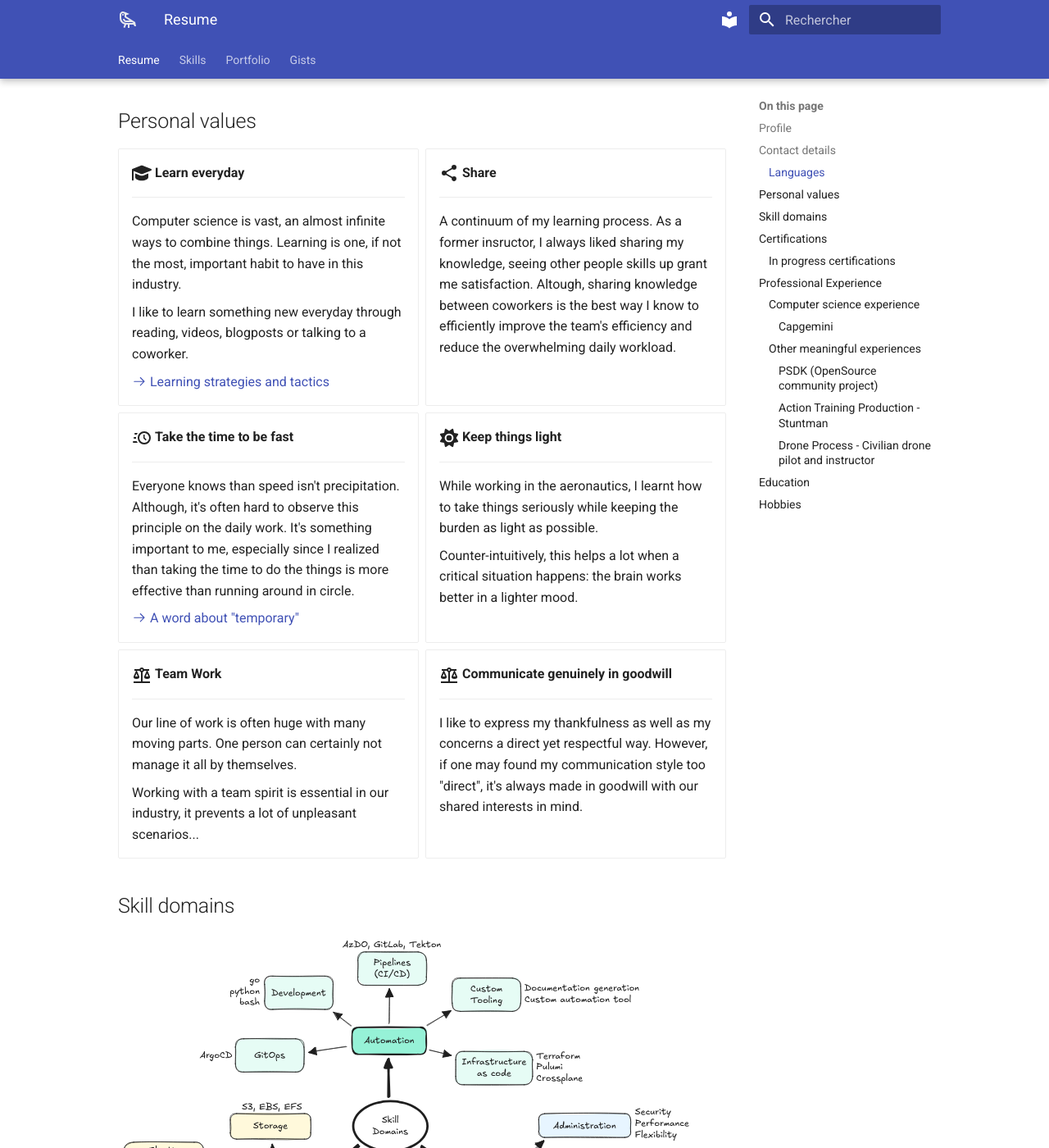
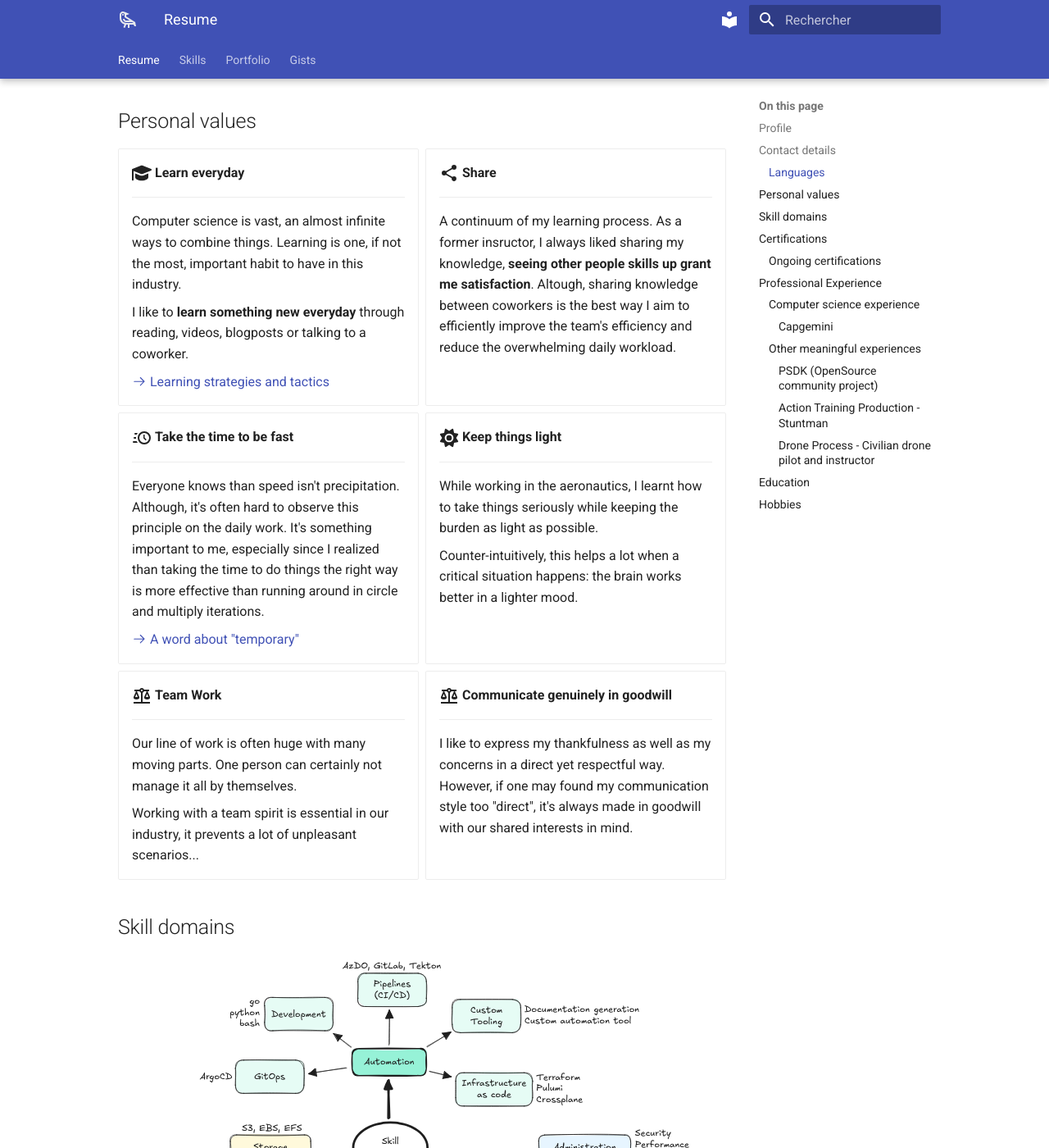
Before and after one commit to robinlioret/cv-en, an MkDocs documentation site: the page built from docs/index.md, in a window 1280 px wide and 1400 px high, scrolled down 1070 px. Shown: the whole window at 82% size. Built offline with MkDocs 1.6.1 and Material for MkDocs 9.7.7, drawn with Linux system fonts in a browser that asks for light colours; emoji names are drawn with the system emoji font; comment, search, counter and statistics services are not loaded; some of the changed text lies outside the part shown.

Commit message:
feat: add highlight to resume and rework some of the sentences

```diff
--- a/docs/index.md
+++ b/docs/index.md
@@ -58,7 +58,7 @@ to optimize my progression.
     Computer science is vast, an almost infinite ways to combine things. Learning is one, if not the most,
     important habit to have in this industry.
 
-    I like to learn something new everyday through reading, videos, blogposts
+    I like to **learn something new everyday** through reading, videos, blogposts
     or talking to a coworker.
 
     [:octicons-arrow-right-24: Learning strategies and tactics](gists/learning.md)
@@ -67,17 +67,17 @@ to optimize my progression.
 
     ---
 
-    A continuum of my learning process. As a former insructor, I always liked sharing my knowledge, seeing other people
-    skills up grant me satisfaction. Altough, sharing knowledge between coworkers is the best way
-    I know to efficiently improve the team's efficiency and reduce the overwhelming daily workload.
+    A continuum of my learning process. As a former insructor, I always liked sharing my knowledge, **seeing other people
+    skills up grant me satisfaction**. Altough, sharing knowledge between coworkers is the best way
+    I aim to efficiently improve the team's efficiency and reduce the overwhelming daily workload.
 
 - :material-clock-fast:{ .lg .middle } __Take the time to be fast__
 
     ---
 
     Everyone knows than speed isn't precipitation. Although, it's often hard to observe this principle on the daily work.
-    It's something important to me, especially since I realized than taking the time to do the things is more effective
-    than running around in circle.
+    It's something important to me, especially since I realized than taking the time to do things the right way is more effective
+    than running around in circle and multiply iterations.
 
     [:octicons-arrow-right-24: A word about "temporary"](gists/temporary.md)
 
@@ -148,7 +148,7 @@ to optimize my progression.
 </div>
 [//]: # (@formatter:on)
 
-### In progress certifications
+### Ongoing certifications
 
 [//]: # (@formatter:off)
 
```
Also changed, not shown: other parts of docs/index.md (+7 -7 lines).
